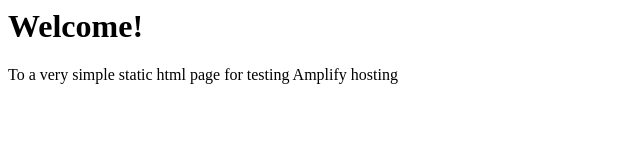
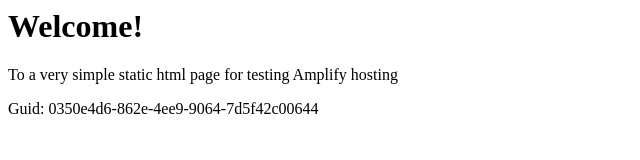
Before and after one commit to aws-aemilia-cmh/Github-PR-Commit-Integration-Test-DoNotTouch-Gith-P5X5MO5I-v1-preprod-us-east-2, a website: page src/index.html in a window 1280 px wide. Shown: the whole page, without its empty margins (0-640 px from the left). Drawn offline with Linux system fonts and the light colour scheme.

Commit message:
commit from integ tests

```diff
--- a/src/index.html
+++ b/src/index.html
@@ -1,3 +1,5 @@
+
+
 <html lang="en">
 
 <head>
@@ -10,6 +12,6 @@
 <body>
     <h1>Welcome!</h1>
     <p>To a very simple static html page for testing Amplify hosting</p>
-</body>
+    <p>Guid: 0350e4d6-862e-4ee9-9064-7d5f42c00644</p></body>
 
 </html>
```
